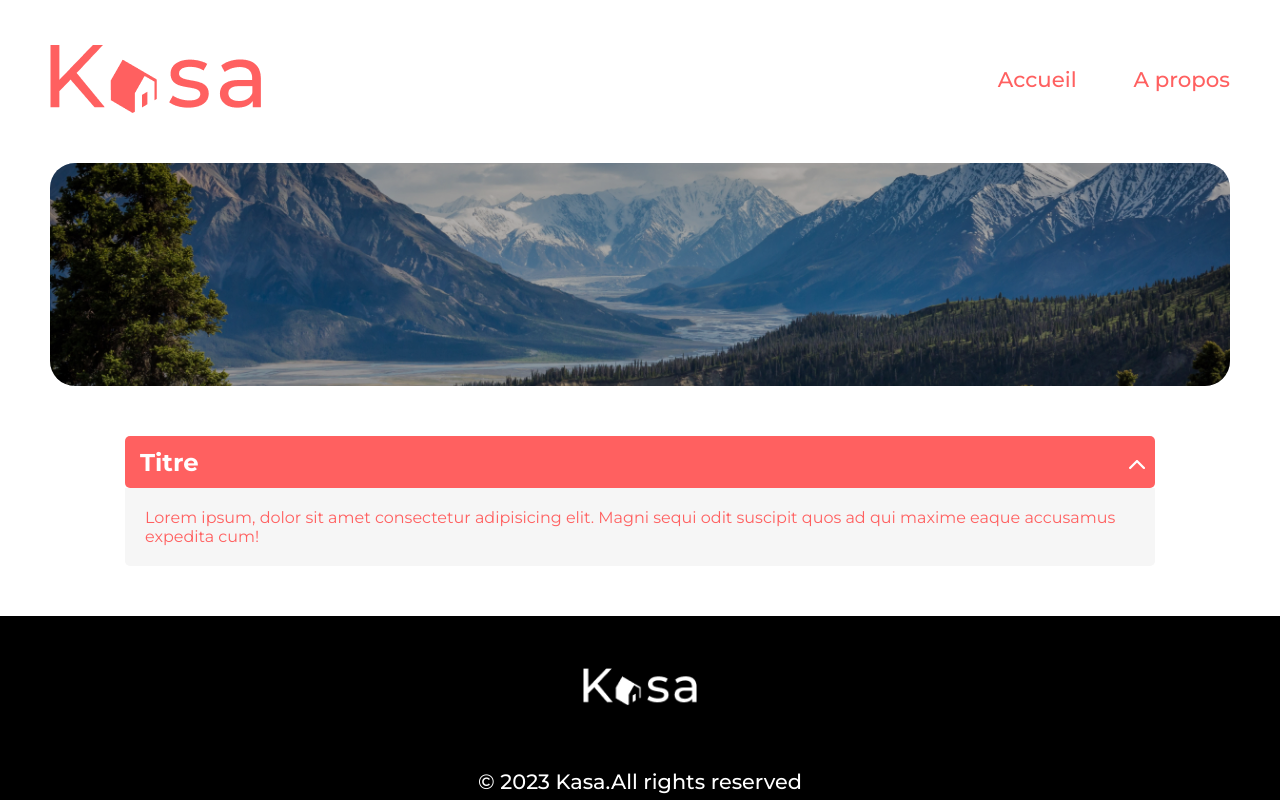
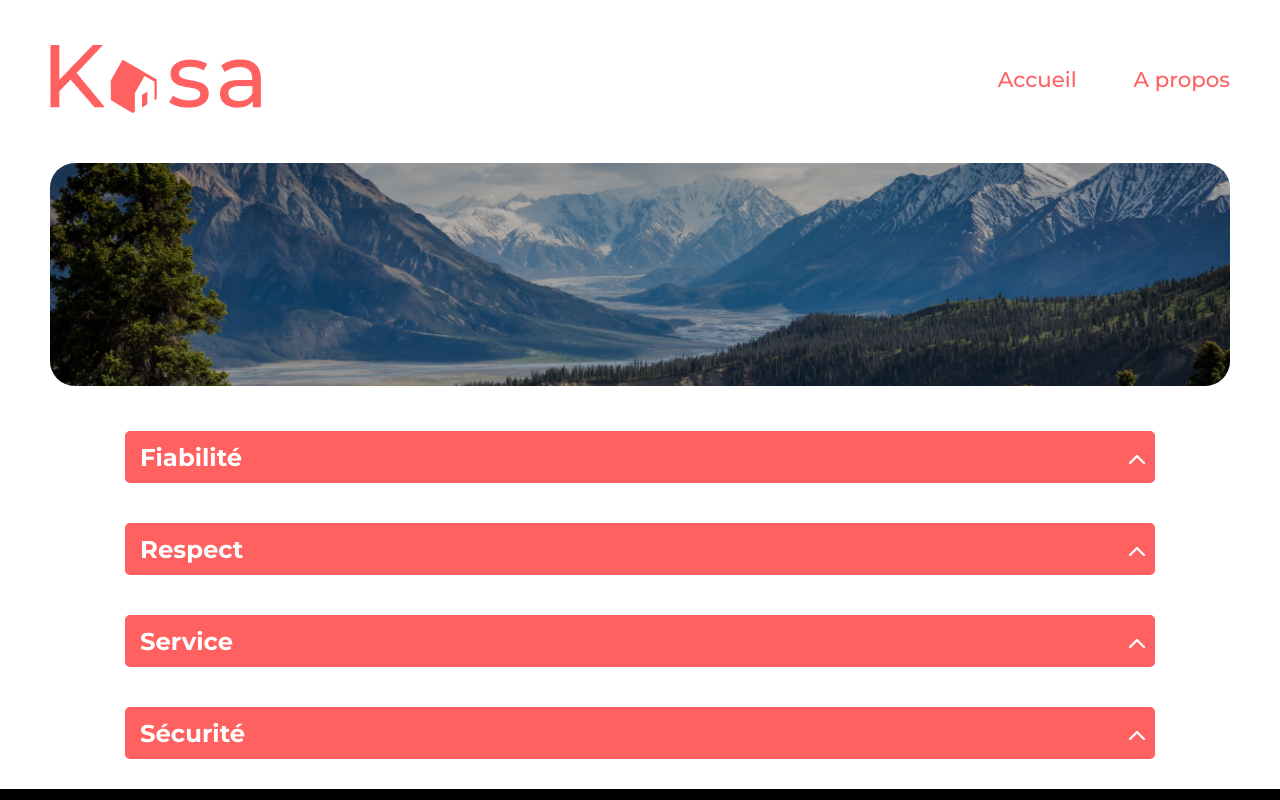
Before and after one commit to rezozero59/06-react-kasa-laurent-delassus, a React (Create React App) app in the folder kasa-delassus/: page /about in a window 1280 px wide. Shown: the top 800 px of the page. Built offline with nearby package versions, Linux system fonts and the light colour scheme.

Commit message:
CollapseModel OK, animation à fluidifier.

```diff
--- a/kasa-delassus/src/components/Utils/CollapseModel.js
+++ b/kasa-delassus/src/components/Utils/CollapseModel.js
@@ -1,20 +1,28 @@
 import React from "react";
 import "./CollapseModel.scss";
+import { useState } from "react";
 
-function CollapseModel() {
+function CollapseModel({ title, txt }) {
+  const [isOpen, setIsOpen] = useState(false);
+  const toggleCollapse = () => {
+    setIsOpen(!isOpen);
+  };
+
   return (
     <div className="collapse-container">
       <div className="collapse-title">
-        <h3>Titre</h3>
+        <h3>{title}</h3>
         <div className="collapse-icon">
-          <img src="./arrow-up.png" alt="menu collapse" />
+          <img
+            src="./arrow-up.png"
+            alt="menu collapse"
+            onClick={toggleCollapse}
+            style={{ transform: isOpen ? "rotate(180deg)" : "rotate(0deg)" }}
+          />
         </div>
       </div>
-      <div className="collapse-content">
-        <p>
-          Lorem ipsum, dolor sit amet consectetur adipisicing elit. Magni sequi
-          odit suscipit quos ad qui maxime eaque accusamus expedita cum!
-        </p>
+      <div className={`collapse-content ${isOpen ? "open" : ""}`}>
+        <p>{txt}</p>
       </div>
     </div>
   );
--- a/kasa-delassus/src/components/Utils/CollapseModel.scss
+++ b/kasa-delassus/src/components/Utils/CollapseModel.scss
@@ -1,7 +1,8 @@
 .collapse-container {
   display: flex;
   flex-direction: column;
-  margin: 50px;
+  margin: 40px 50px 30px 50px;
+  margin-bottom: 30px;
   padding: 0 75px 0 75px;
 
   .collapse-title {
@@ -16,14 +17,26 @@
     justify-content: space-between;
     padding: 10px;
     padding-left: 15px;
+
+    .collapse-icon {
+      cursor: pointer;
+      transition: transform 0.5s ease;
+    }
   }
 
   .collapse-content {
+    max-height: 0;
+    overflow: hidden;
+    transition: max-height 0.5s ease-in-out;
     background-color: var(--bg-gray);
     color: var(--red);
     font-size: 1rem;
     font-weight: 400;
     border-radius: 0 0 5px 5px;
+  }
+
+  .collapse-content.open {
+    max-height: 500px;
     padding: 20px;
   }
 }
--- a/kasa-delassus/src/pages/About.js
+++ b/kasa-delassus/src/pages/About.js
@@ -1,5 +1,5 @@
 import React from "react";
-// import "./About.scss";
+
 import BannerAbout from "../components/Banner/BannerAbout";
 import CollapseModel from "../components/Utils/CollapseModel";
 
@@ -7,7 +7,22 @@
   return (
     <div className="about-container">
       <BannerAbout />
-      <CollapseModel />
+      <CollapseModel
+        title="Fiabilité"
+        txt="Les annonces postées sur Kasa garantissent une fiabilité totale. Les photos sont conformes aux logements, et toutes les informations sont régulièrement vérifiées par nos équipes."
+      />
+      <CollapseModel
+        title="Respect"
+        txt="La bienveillance fait partie des valeurs fondatrices de Kasa. Tout comportement discriminatoire ou de perturbation du voisinage entraînera une exclusion de notre plateforme."
+      />
+      <CollapseModel
+        title="Service"
+        txt="Nos équipes se tiennent à votre disposition pour vous fournir une expérience parfaite. N'hésitez pas à nous contacter si vous avez la moindre question."
+      />
+      <CollapseModel
+        title="Sécurité"
+        txt="La sécurité est la priorité de Kasa. Aussi bien pour nos hôtes que pour les voyageurs, chaque logement correspond aux critères de sécurité établis par nos services. En laissant une note aussi bien à l'hôte qu'au locataire, cela permet à nos équipes de vérifier que les standards sont bien respectés. Nous organisons également des ateliers sur la sécurité domestique pour nos hôtes. "
+      />
     </div>
   );
 }
```
